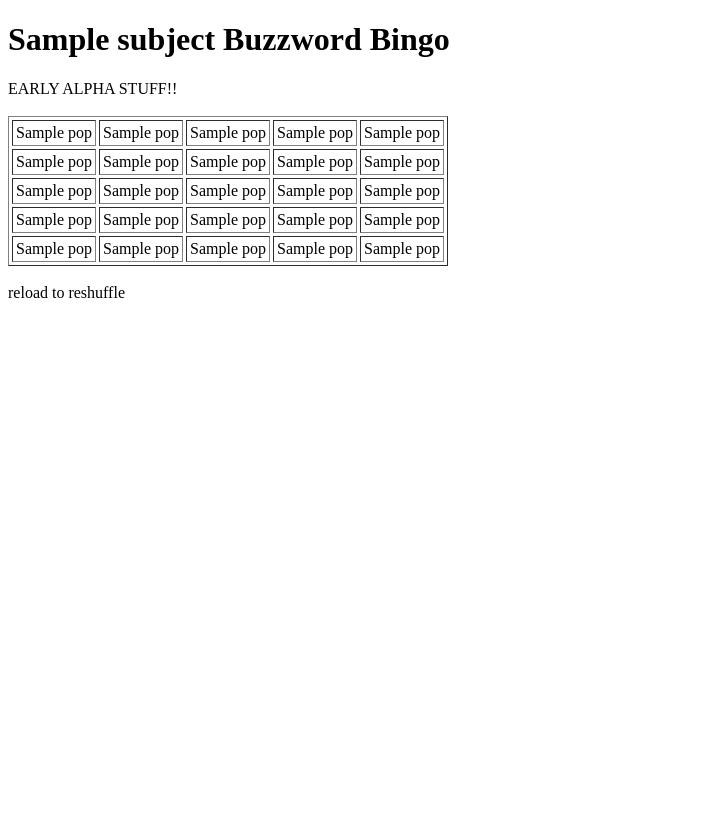
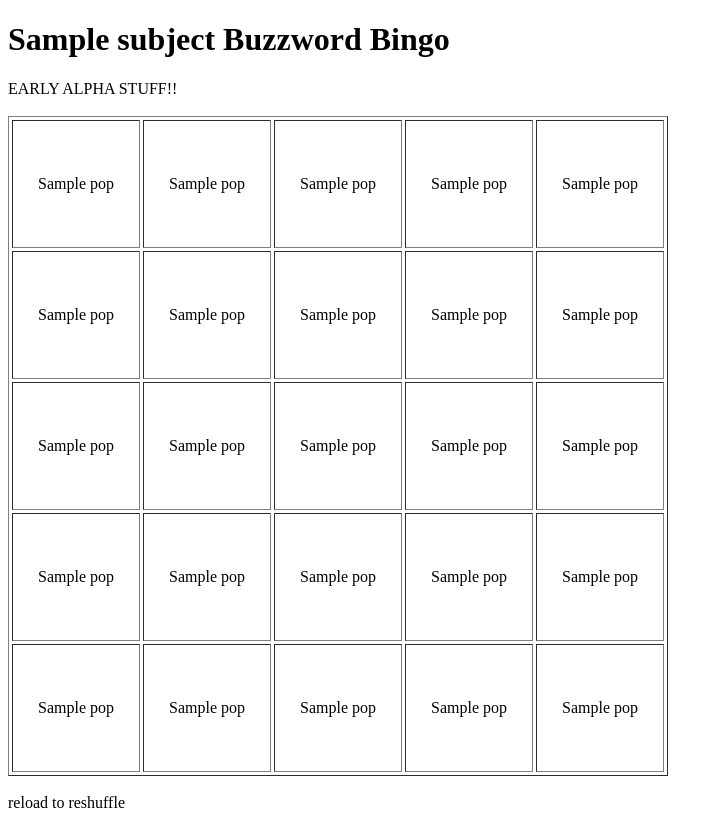
Before and after one commit to Circlebit/bwbingo, a Flask app: template app/templates/table.html in a window 1280 px wide. Shown: the whole page, without its empty margins (0-723 px from the left). Before the commit the page ends 298 px from the top, so only its background shows below. Run offline with Flask 2, Linux system fonts and the light colour scheme; the template is opened without the code that fills it: most values are stand-ins (such as "Sample title", 1, 10 or a date in 2020).

Commit message:
basic quadratic table layout

```diff
--- a/app/templates/table.html
+++ b/app/templates/table.html
@@ -10,7 +10,7 @@ EARLY ALPHA STUFF!!<br><br>
 		{% for i in range(5) %}
 		<tr>
 			{% for j in range(5) %}
-			<td style="width:20%"> {{bwList_shuff.pop(0)}} </td>
+			<td style="width:120px; height:120px" align="center"> {{bwList_shuff.pop(0)}} </td>
 			{% endfor %}
 		</tr>
 		{% endfor %}
```
